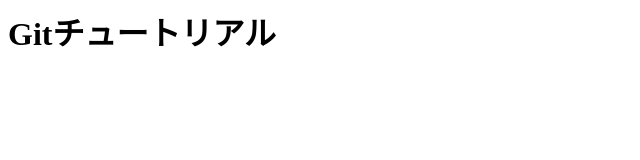
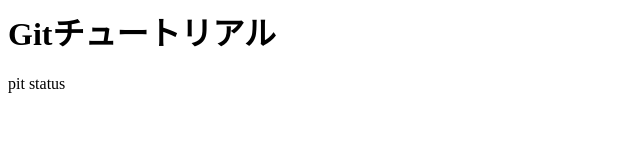
Before and after one commit to kaorikusaka/git_tutorial, a plain HTML site: page index.html in a window 1280 px wide. Shown: the full height of the page, 0-640 px from the left. Drawn offline with Linux system fonts and the light colour scheme.

Commit message:
git statusコマンドを追記

```diff
--- a/index.html
+++ b/index.html
@@ -1 +1,2 @@
 <h1>Gitチュートリアル</h1>
+<p>pit status</p>
```
